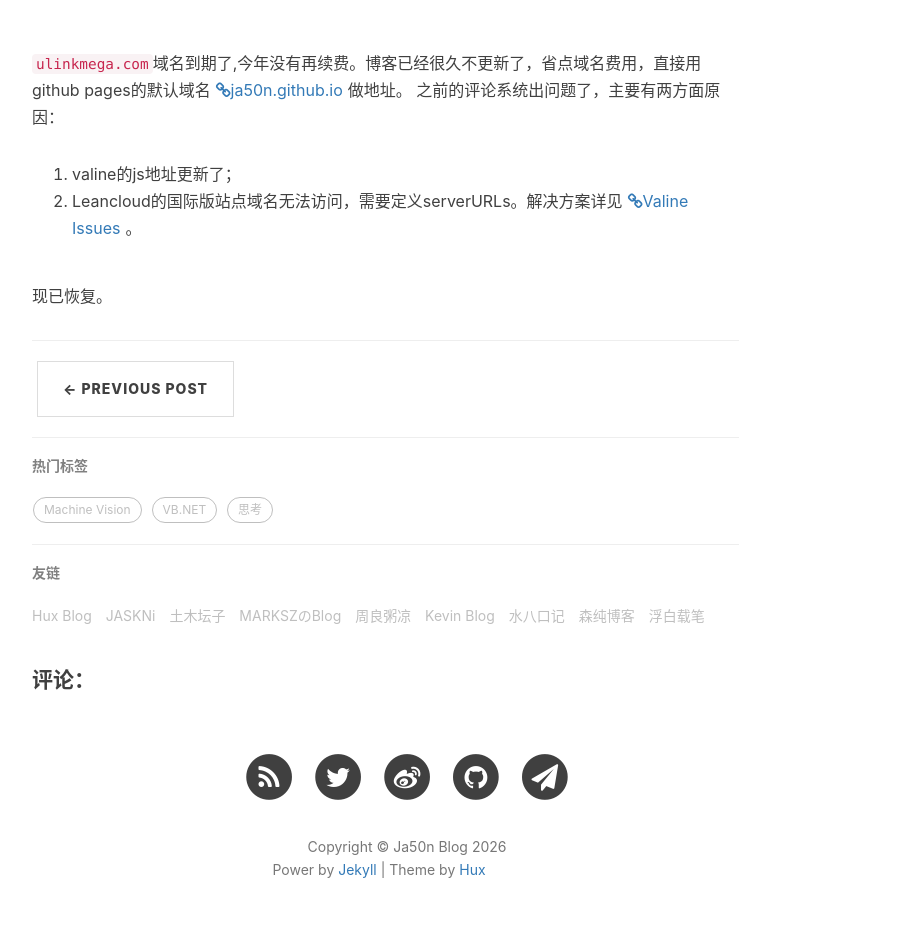
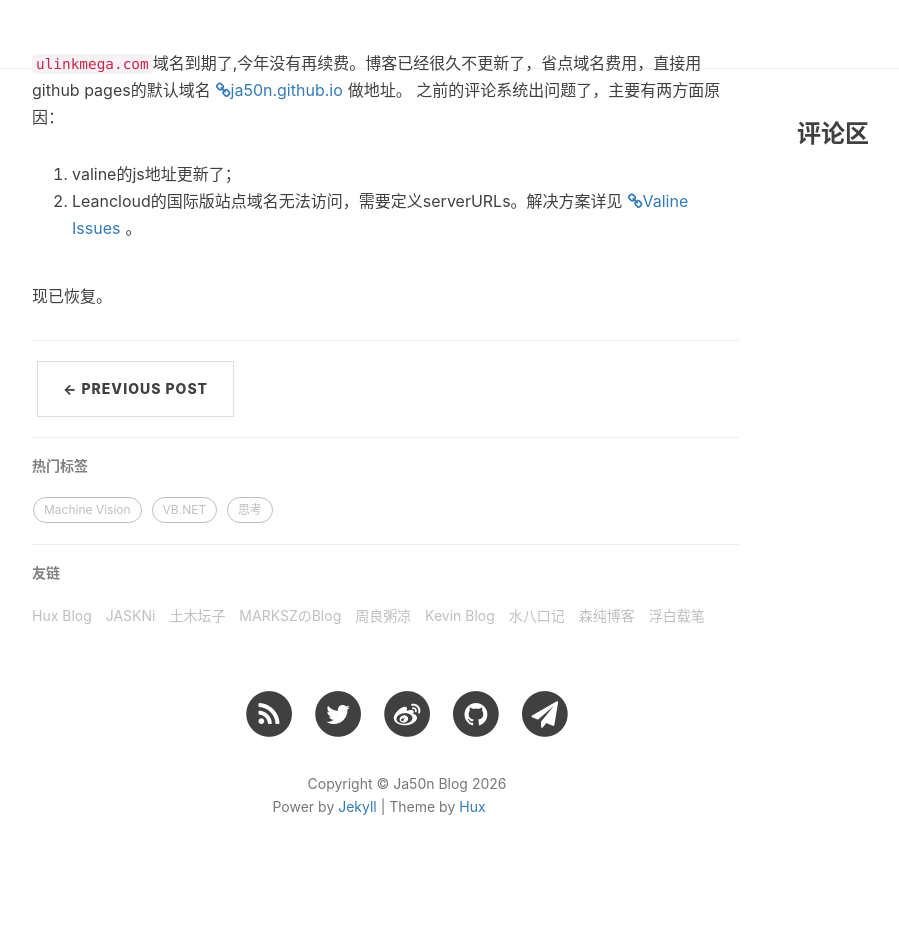
Before and after one commit to Ja50n/ja50n.github.com, a Jekyll site: the page built from _posts/2024-06-03-imback.md, in a window 1280 px wide. Shown: the part 457-1404 px from the top of the page, without its empty margins (233-1132 px from the left). Built offline with Jekyll 4.4.1, drawn with Linux system fonts in a browser that asks for light colours; nearby versions of some CDN libraries; some web fonts are replaced; comment, search, counter and statistics services are not loaded; after the commit the page ends 1341 px from its top, so only the background shows below that; grey boxes are pictures that could not be loaded.

Commit message:
更新post.html，修改评论为giscus

```diff
--- a/_layouts/post.html
+++ b/_layouts/post.html
@@ -72,13 +72,11 @@
                 </ul>
                 {% endif %}
             </div>
-            <!-- valine评论框 start -->
+            <!-- 插入Giscus评论 -->
                 {% if page.comments %}
-                    {% if site.valine_use %}
-                       {% include valineComments.html %}
-                    {% endif %}
+                	{% include giscus.html %}
                 {% endif %}
-            <!-- valine评论框 end -->
+            <!-- Giscus评论 end -->
         </div>
     </div>
 
```
